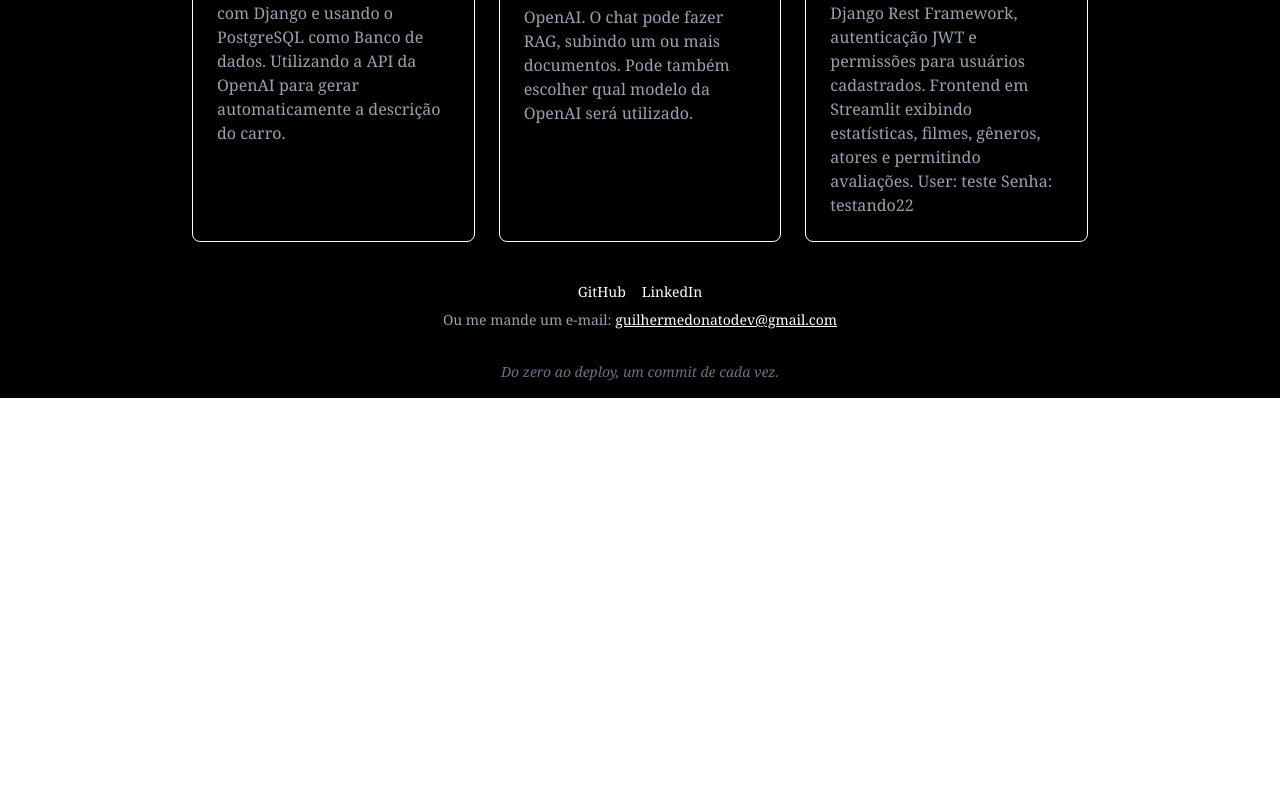
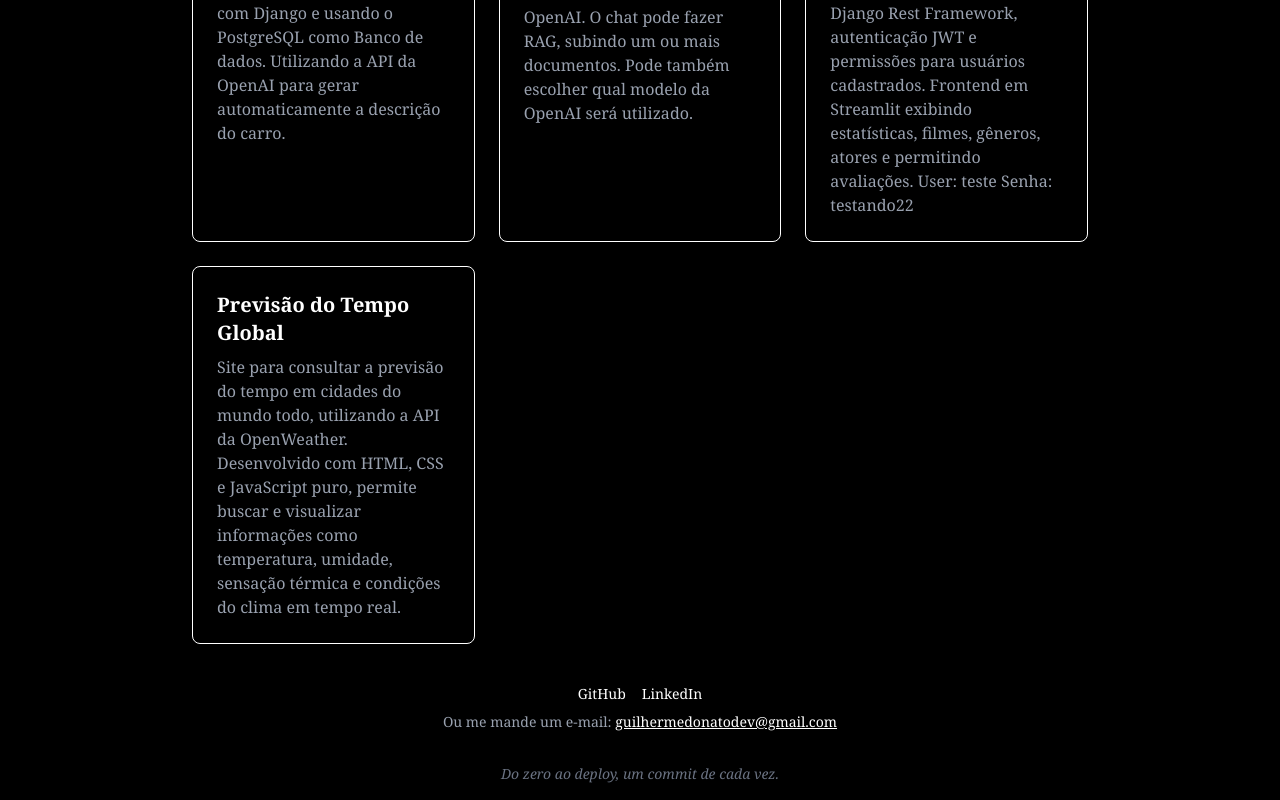
Before and after one commit to guilherme-donato-dev/portfolio, a Next.js app: page / in a window 1280 px wide. Shown: the part 581-1381 px from the top of the page. Before the commit the page ends 979 px from the top, so only its background shows below. Built offline with nearby package versions, Linux system fonts and the light colour scheme.

Commit message:
adicionado a previsao do tempo

```diff
--- a/app/page.tsx
+++ b/app/page.tsx
@@ -21,6 +21,12 @@ const projects = [
     description:
       "API RESTful para uma biblioteca de filmes com Django Rest Framework, autenticação JWT e permissões para usuários cadastrados. Frontend em Streamlit exibindo estatísticas, filmes, gêneros, atores e permitindo avaliações. User: teste Senha: testando22",
     link: "https://flixapp-donato.streamlit.app/",
+  },
+  {
+    name: "Previsão do Tempo Global",
+    description:
+      "Site para consultar a previsão do tempo em cidades do mundo todo, utilizando a API da OpenWeather. Desenvolvido com HTML, CSS e JavaScript puro, permite buscar e visualizar informações como temperatura, umidade, sensação térmica e condições do clima em tempo real.",
+    link: "https://guilherme-donato-dev.github.io/open-weather/",
   },
 ];
 
```
